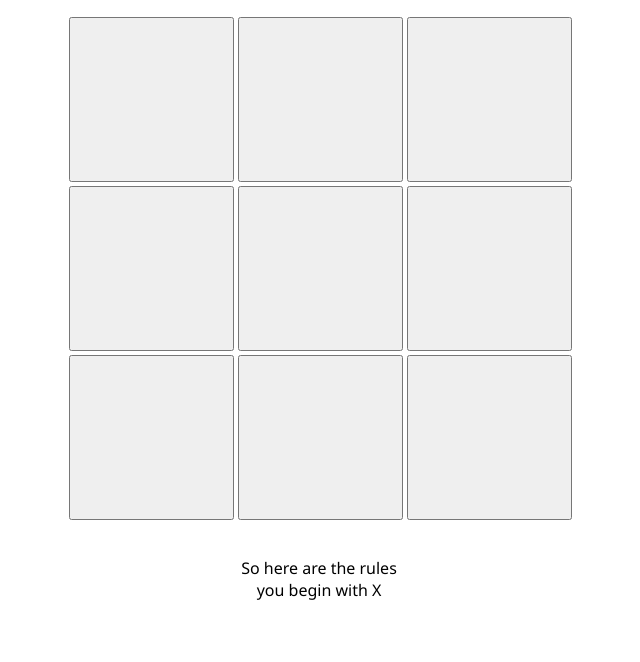
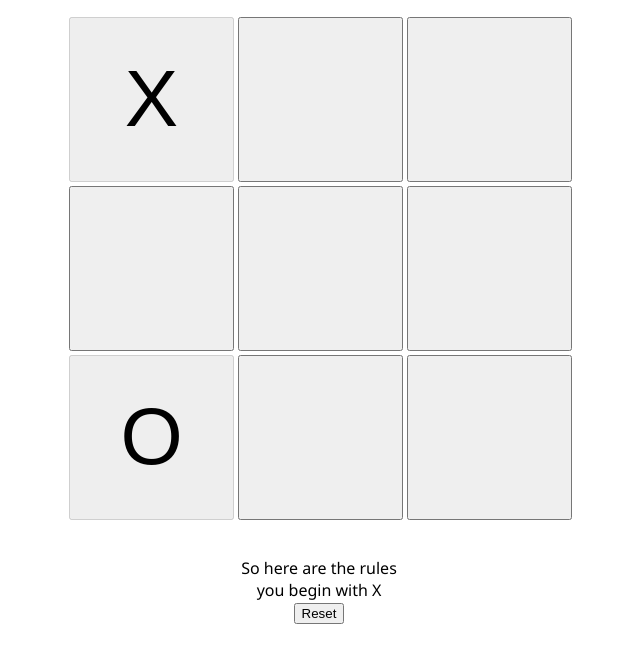
Before and after one commit to Da17iel/Tic-Tac-Toe-in-Javascript, a plain HTML site: page index.html in a window 1280 px wide. Both pictures are taken after a click on the button 472 px from the left and 246 px from the top of the page. Shown: the part 147-809 px from the top of the page, without its empty margins (321-961 px from the left). Drawn offline with Linux system fonts and the light colour scheme.

Commit message:
Added some simple to the programm
My Tic Tac Toe website is not yet functional.
But I managed to implement the logic of placing your move to it

```diff
--- a/index.html
+++ b/index.html
@@ -15,21 +15,24 @@
         <div class="website-grid-item"></div>
         <div class="website-grid-item"></div>
         <div class="website-grid-item">
-            <div class="playing-field">
-                <button value="t-l"></button>
-                <button value="t-m"></button>
-                <button value="t-r"></button>
-                <button value="m-l"></button>
-                <button value="m-m"></button>
-                <button value="m-r"></button>
-                <button value="b-l"></button>
-                <button value="b-m"></button>
-                <button value="b-r"></button>
+            <div id="playing-field">
+                <button id="t-l" onclick="UserInput('t-l')"></button>
+                <button id="t-m" onclick="UserInput('t-m')"></button>
+                <button id="t-r" onclick="UserInput('t-r')"></button>
+                <button id="m-l" onclick="UserInput('m-l')"></button>
+                <button id="m-m" onclick="UserInput('m-m')"></button>
+                <button id="m-r" onclick="UserInput('m-r')"></button>
+                <button id="b-l" onclick="UserInput('b-l')"></button>
+                <button id="b-m" onclick="UserInput('b-m')"></button>
+                <button id="b-r" onclick="UserInput('b-r')"></button>
             </div>
         </div>
         <div class="website-grid-item"></div>
         <div class="website-grid-item"></div>
-        <div class="website-grid-item">So here are the rules<br> you begin with X</div>
+        <div class="website-grid-item">
+            So here are the rules<br> you begin with X <br>
+            <button onclick="resetField()">Reset</button>
+        </div>
     </div>
 </body>
 </html>
--- a/main.js
+++ b/main.js
@@ -0,0 +1,44 @@
+FieldPositions = [
+                't-l', 't-m', 't-r',
+                'm-l', 'm-m', 'm-r',
+                'b-l', 'b-m', 'b-r',
+            ]
+
+function UserInput(InputString) {
+    document.getElementById(InputString).innerHTML = "X";
+    document.getElementById(InputString).setAttribute("disabled", "true")
+    removePosition(InputString)
+
+    if (FieldPositions.length != 0) {
+        TurnAI()
+    }
+
+}
+
+function TurnAI() {
+    ChosenPosition = FieldPositions[Math.floor(Math.random() * (FieldPositions.length - 1))];
+    document.getElementById(ChosenPosition).innerHTML = "O";
+    document.getElementById(ChosenPosition).setAttribute("disabled", "true")
+    removePosition(ChosenPosition)
+}
+
+function removePosition(position) {
+    FieldPositions.splice(FieldPositions.indexOf(position), 1);
+
+    console.log("Removed Position " + position + " from accessible Positions")
+}
+
+function resetField() {
+    FieldPositions = [
+        't-l', 't-m', 't-r',
+        'm-l', 'm-m', 'm-r',
+        'b-l', 'b-m', 'b-r',
+    ]
+    AllFields = document.getElementById('playing-field').getElementsByTagName('button');
+
+    for (let i = 0; i < AllFields.length; i++) {
+        AllFields[i].innerHTML = "";
+        AllFields[i].removeAttribute('disabled');
+    }
+
+}
--- a/style.css
+++ b/style.css
@@ -2,7 +2,14 @@ body {
     font-family: 'Segoe UI', Tahoma, Geneva, Verdana, sans-serif;
 }
 
+#playing-field button {
+    font-size: 80px;
+}
 
+button:disabled {
+    opacity: 1;
+    color: black;
+}
 
 .website-grid {
     display: grid;
@@ -17,7 +24,7 @@ body {
 }
 
 
-.playing-field {
+#playing-field {
     display: grid;
     width: 500px;
     height: 500px;
```
